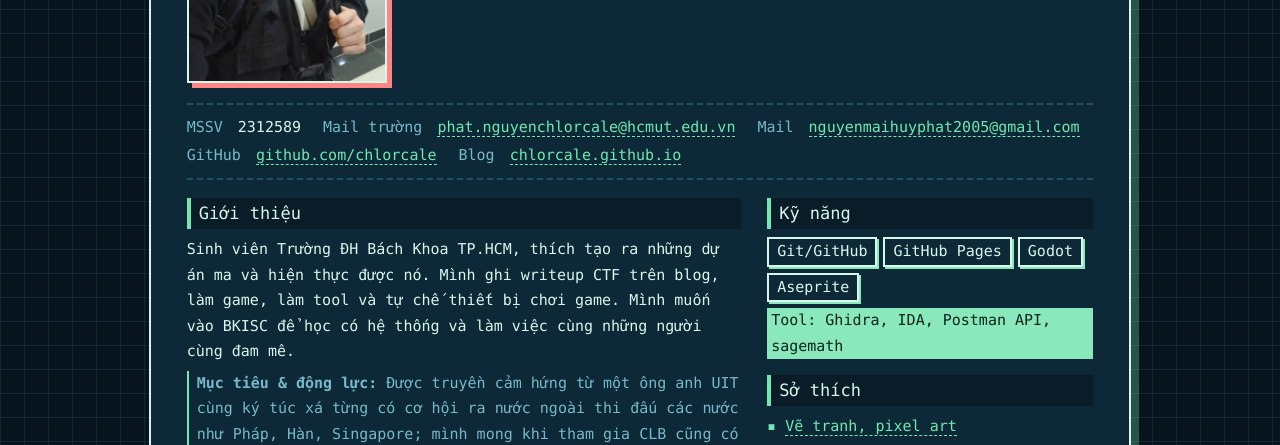
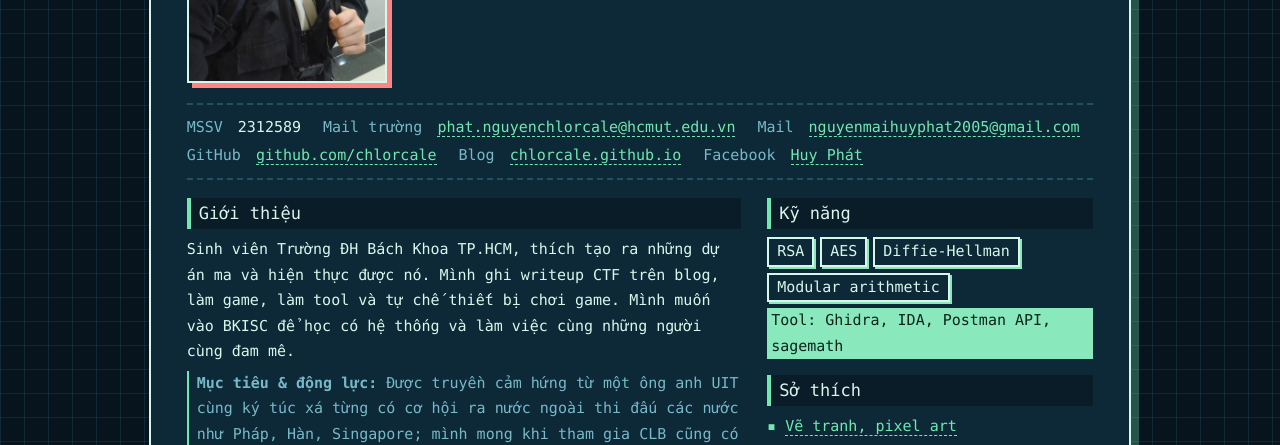
Before and after one commit to chlorcale/about-me, a website: page index.html in a window 1280 px wide. Shown: the part 279-724 px from the top of the page. Drawn offline with Linux system fonts and the light colour scheme; a web font is replaced by a local one.

Commit message:
PDF Again

```diff
--- a/index.html
+++ b/index.html
@@ -34,6 +34,7 @@
     <li><b>Mail</b> <a href="mailto:nguyenmaihuyphat2005@gmail.com">nguyenmaihuyphat2005@gmail.com</a></li>
     <li><b>GitHub</b> <a href="https://github.com/chlorcale">github.com/chlorcale</a></li>
     <li><b>Blog</b> <a href="https://chlorcale.github.io/">chlorcale.github.io</a></li>
+    <li><b>Facebook</b> <a href="https://www.facebook.com/aGJpYmZ3aUdvYXZKZW9wYXVHag">Huy Phát </a></li>
   </ul>
 
   <div class="cols">
@@ -85,7 +86,7 @@
     <aside class="side-col">
       <section>
         <h2>Kỹ năng</h2>
-        <p class="tags"><span>Git/GitHub</span><span>GitHub Pages</span><span>Godot</span><span>Aseprite</span></p>
+        <p class="tags"><span>RSA</span><span>AES</span><span>Diffie-Hellman</span><span>Modular arithmetic</span></p>
         <p class="todo">Tool: Ghidra, IDA, Postman API, sagemath</p>
       </section>
       <section>
```
